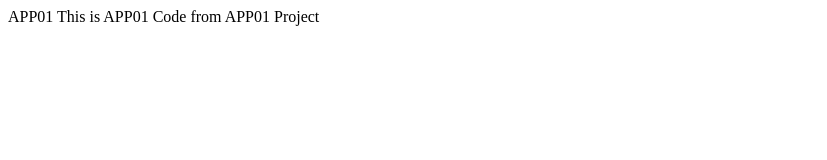
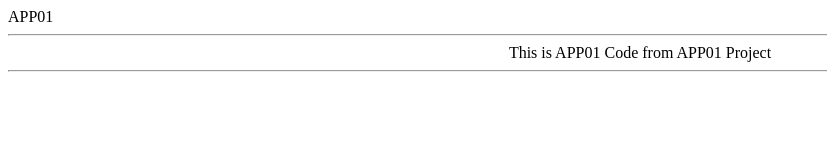
Before and after one commit to dharmesp/APP01, a plain HTML site: page index.html in a window 1280 px wide. Shown: the whole page, without its empty margins (0-827 px from the left). Drawn offline with Linux system fonts and the light colour scheme.

Commit message:
Update index.html

```diff
--- a/index.html
+++ b/index.html
@@ -3,6 +3,10 @@
   APP01
 </Head>
   <body>
+    <center>
+    <hr>
     This is APP01 Code from APP01 Project
+    <hr>
+    </center>
   </body>
 </html>
```
